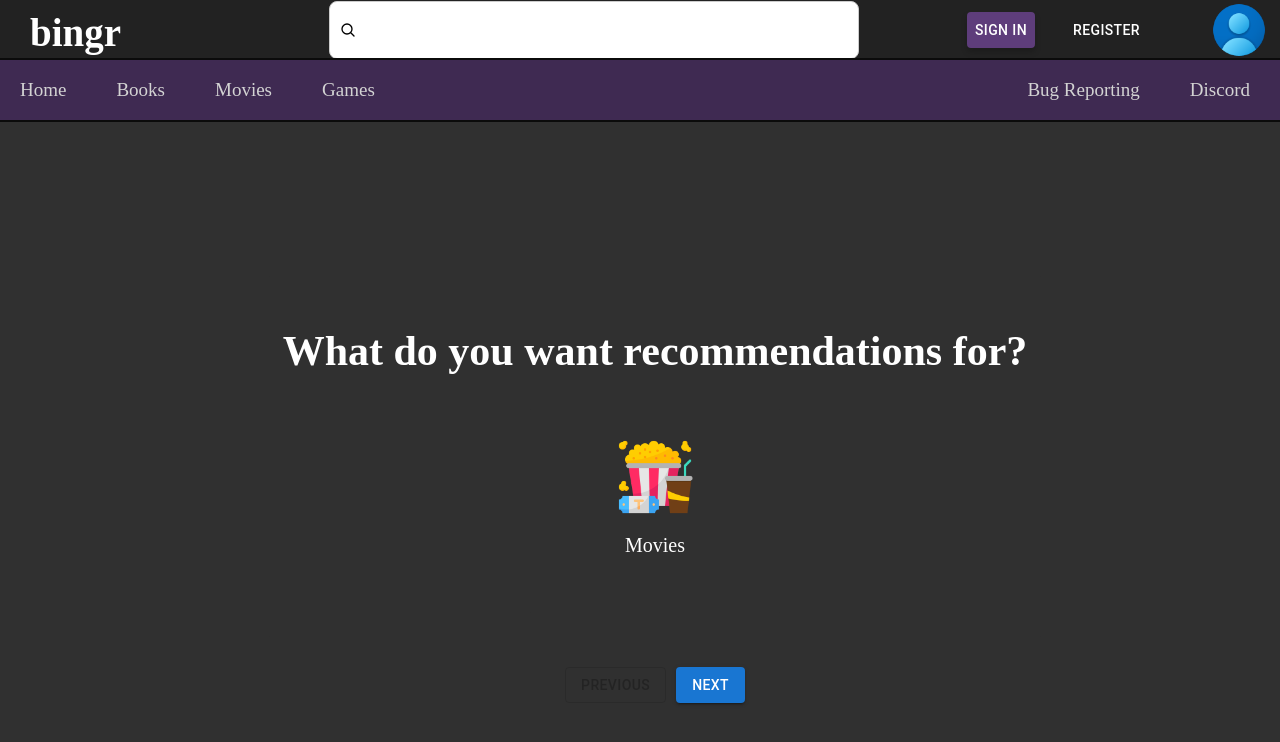
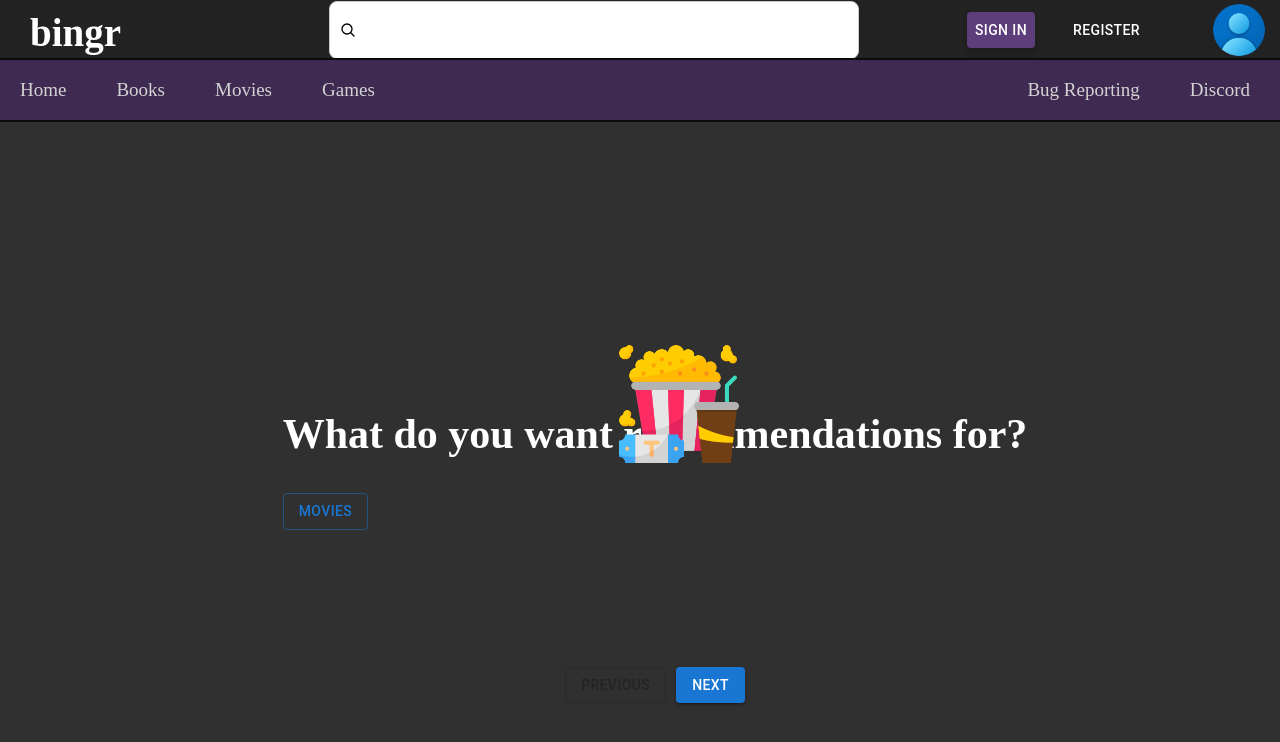
Before and after one commit to stbam/Capstone-Project, a React (Create React App) app: page /onboarding-survey in a window 1280 px wide. Shown: the top 742 px of the page. Built offline with nearby package versions, Linux system fonts and the light colour scheme.

Commit message:
added schema and backend for the survey. I added submit button to the survey webpage and I modified survery.js (not a typo) to send the survey info to the backend

```diff
--- a/src/pages/survery.js
+++ b/src/pages/survery.js
@@ -2,21 +2,19 @@ import React, { useState } from "react";
 import Card from "@mui/material/Card";
 import CardContent from "@mui/material/CardContent";
 import Button from "@mui/material/Button";
-import TextField from "@mui/material/TextField";
 import { motion, AnimatePresence } from "framer-motion";
-import steamTags from "../steamTags";
 import genres from "../movieGenres";
-
 import movieimg from "../assets/images/cinema.png";
-import gameimg from "../assets/images/computer-game.png";
-import bookimg from "../assets/images/reading-book.png";
+import axios from "axios";
 
 export default function OnboardingSurvey() {
   const [selectedMedia, setSelectedMedia] = useState([]);
   const [selectedGenres, setSelectedGenres] = useState([]);
-  const [favorites, setFavorites] = useState("");
-  const [discovery, setDiscovery] = useState("");
-  const [activeCard, setActiveCard] = useState(0); // Track the currently visible card
+  const [preferredLanguage, setPreferredLanguage] = useState("");
+  const [movieLength, setMovieLength] = useState("");
+  const [period, setPeriod] = useState("");
+  const [tryNew, setTryNew] = useState("");
+  const [activeCard, setActiveCard] = useState(0);
 
   const toggleSelection = (value, setFunction, stateArray) => {
     setFunction(
@@ -26,110 +24,71 @@ export default function OnboardingSurvey() {
     );
   };
 
-  const handleSubmit = () => {
+  const handleSubmit = async () => {
+    const userId = localStorage.getItem("userId");
+    if (!userId) {
+      console.error("User ID not found in localStorage.");
+      return;
+    }
+
+  // 🔒 Validation: Ensure all required fields are filled
+  if (
+    selectedMedia.length === 0 ||
+    selectedGenres.length === 0 ||
+    !preferredLanguage ||
+    !movieLength ||
+    !period ||
+    !tryNew
+  ) {
+    alert("Please complete all questions before submitting.");
+    return;
+  }
+
     const surveyData = {
-      selectedMedia,
-      selectedGenres,
-      favorites,
-      discovery,
+      selectedMedia: selectedMedia,
+      selectedGenres: selectedGenres,
+      preferred_language: preferredLanguage,
+      movie_length: movieLength,
+      period: period,
+      try_new: tryNew,
     };
-    console.log("Survey submitted:", surveyData);
-    // Here, you'd send it to your backend
+
+    try {
+      const response = await axios.put(
+        `http://localhost:3003/user/survey/${userId}`,
+        surveyData
+      );
+      console.log("Survey submitted:", response.data);
+      alert("Survey submitted successfully!");
+    } catch (error) {
+      console.error("Error submitting survey:", error);
+      alert("Failed to submit survey.");
+    }
   };
 
   const cards = [
     {
       id: 0,
-      content: (
-        <Card className="card-dark">
-          <CardContent className="p-4">
-            <h2 className="text-xl font-semibold">What do you want recommendations for?</h2>
-            <div className="option-card-container">
-              {[
-                { name: "Movies", img: movieimg },
-              ].map((media) => (
-                <motion.div
-                  key={media.name}
-                  whileHover={{
-                    scale: 1.05,
-                    rotateX: 10,
-                    rotateY: 10,
-                  }}
-                  whileTap={{
-                    scale: 0.95,
-                    rotateX: -10,
-                    rotateY: -10,
-                  }}
-                  transition={{
-                    type: "spring",
-                    stiffness: 500,
-                    damping: 50,
-                  }}
-                >
-                  <Card
-                    className={`option-card ${
-                      selectedMedia.includes(media.name) ? "selected" : ""
-                    }`}
-                    onClick={() =>
-                      toggleSelection(media.name, setSelectedMedia, selectedMedia)
-                    }
-                  >
-                    <CardContent>
-                      <img src={media.img} alt={media.name} />
-                      <p>{media.name}</p>
-                    </CardContent>
-                  </Card>
-                </motion.div>
-              ))}
-            </div>
-          </CardContent>
-        </Card>
-      ),
+      title: "What do you want recommendations for?",
+      image: movieimg,
+      options: ["Movies"],
+      type: "multi",
+      handler: (val) => toggleSelection(val, setSelectedMedia, selectedMedia),
+      state: selectedMedia,
     },
     {
       id: 1,
-      content: (
-        <Card className="card-dark">
-          {/* Add the image in the top-right corner */}
-          <img
-            src={movieimg}
-            alt="Card Icon"
-            className="card-icon"
-          />
-          <CardContent className="p-4 grid gap-4">
-            <h2 className="text-xl font-semibold">What movie genres do you most enjoy?</h2>
-            <div className="grid grid-cols-2 gap-2">
-              {genres.map((genre) => (
-                <Button
-                  key={genre.id}
-                  variant={
-                    selectedGenres.includes(genre.name)
-                      ? "contained"
-                      : "outlined"
-                  }
-                  onClick={() =>
-                    toggleSelection(
-                      genre.name,
-                      setSelectedGenres,
-                      selectedGenres
-                    )
-                  }
-                >
-                  {genre.name}
-                </Button>
-              ))}
-            </div>
-          </CardContent>
-        </Card>
-      ),
+      title: "What movie genres do you most enjoy?",
+      image: movieimg,
+      options: genres.map((g) => g.name),
+      type: "multi",
+      handler: (val) => toggleSelection(val, setSelectedGenres, selectedGenres),
+      state: selectedGenres,
     },
     {
       id: 2,
-      content: (
-        <Card className="card-dark">
-          <CardContent className="p-4 grid gap-4">
-            <h2 className="text-xl font-semibold">What is your preferred language?</h2>
-            {[
+      title: "What is your preferred language?",
+      options: [
         "English",
         "Spanish",
         "French",
@@ -140,93 +99,52 @@ export default function OnboardingSurvey() {
         "Russian",
         "Italian",
         "Portuguese",
-            ].map((option) => (
-              <Button
-                key={option}
-                variant={discovery === option ? "contained" : "outlined"}
-                onClick={() => setDiscovery(option)}
-              >
-                {option}
-              </Button>
-            ))}
-          </CardContent>
-        </Card>
-      ),
+      ],
+      type: "single",
+      handler: setPreferredLanguage,
+      state: preferredLanguage,
     },
     {
       id: 3,
-      content: (
-        <Card className="card-dark">
-          <CardContent className="p-4 grid gap-4">
-            <h2 className="text-xl font-semibold">What is your preferred movie length?</h2>
-            {[
+      title: "What is your preferred movie length?",
+      options: [
         "Less than 90 minutes",
         "90-120 minutes",
         "120-150 minutes",
         "Over 150 minutes",
         "No preference",
-            ].map((option) => (
-              <Button
-                key={option}
-                variant={discovery === option ? "contained" : "outlined"}
-                onClick={() => setDiscovery(option)}
-              >
-                {option}
-              </Button>
-            ))}
-          </CardContent>
-        </Card>
-      ),
+      ],
+      type: "single",
+      handler: setMovieLength,
+      state: movieLength,
     },
     {
       id: 4,
-      content: (
-        <Card className="card-dark">
-          <CardContent className="p-4 grid gap-4">
-            <h2 className="text-xl font-semibold">Do you prefer movies from a certain time period?</h2>
-            {[
+      title: "Do you prefer movies from a certain time period?",
+      options: [
         "Before 1970",
         "1970-1980",
         "1990-2000",
         "2010-2020",
         "2020+",
         "No preference",
-            ].map((option) => (
-              <Button
-                key={option}
-                variant={discovery === option ? "contained" : "outlined"}
-                onClick={() => setDiscovery(option)}
-              >
-                {option}
-              </Button>
-            ))}
-          </CardContent>
-        </Card>
-      ),
+      ],
+      type: "single",
+      handler: setPeriod,
+      state: period,
     },
     {
       id: 5,
-      content: (
-        <Card className="card-dark">
-          <CardContent className="p-4 grid gap-4">
-            <h2 className="text-xl font-semibold">How often do you try something new?</h2>
-            {[
+      title: "How often do you try something new?",
+      options: [
         "All the time — I’m always exploring",
         "Sometimes — if it looks interesting",
         "Rarely — I stick with what I know",
         "Never — please just show me safe picks",
-            ].map((option) => (
-              <Button
-                key={option}
-                variant={discovery === option ? "contained" : "outlined"}
-                onClick={() => setDiscovery(option)}
-              >
-                {option}
-              </Button>
-            ))}
-          </CardContent>
-        </Card>
-      ),
+      ],
+      type: "single",
+      handler: setTryNew,
+      state: tryNew,
     },
   ];
 
@@ -261,7 +179,7 @@ export default function OnboardingSurvey() {
           flexDirection: "column",
           alignItems: "center",
           justifyContent: "center",
-          minHeight: "calc(100vh - 80px)", // Subtract navbar height to center cards
+          minHeight: "calc(100vh - 80px)",
         }}
       >
         <AnimatePresence mode="wait">
@@ -276,14 +194,43 @@ export default function OnboardingSurvey() {
                   transition={{ duration: 0.5 }}
                   className="card-container"
                 >
-                  {card.content}
+                  <Card className="card-dark">
+                    {card.image && (
+                      <img src={card.image} alt="Card Icon" className="card-icon" />
+                    )}
+                    <CardContent className="p-4 grid gap-4">
+                      <h2 className="text-xl font-semibold">{card.title}</h2>
+                      <div className="grid grid-cols-2 gap-2">
+                        {card.options.map((option) => (
+                          <Button
+                            key={option}
+                            variant={
+                              card.type === "multi"
+                                ? card.state.includes(option)
+                                  ? "contained"
+                                  : "outlined"
+                                : card.state === option
+                                ? "contained"
+                                : "outlined"
+                            }
+                            onClick={() =>
+                              card.type === "multi"
+                                ? card.handler(option)
+                                : card.handler(option)
+                            }
+                          >
+                            {option}
+                          </Button>
+                        ))}
+                      </div>
+                    </CardContent>
+                  </Card>
                 </motion.div>
               )
           )}
         </AnimatePresence>
       </motion.div>
 
-      {/* Navigation Buttons */}
       <div className="navigation-buttons" style={{ marginTop: "-150px" }}>
         <Button
           onClick={handlePrevious}
@@ -293,13 +240,15 @@ export default function OnboardingSurvey() {
         >
           Previous
         </Button>
-        <Button
-          onClick={handleNext}
-          disabled={activeCard === cards.length - 1}
-          variant="contained"
-        >
+        {activeCard === cards.length - 1 ? (
+          <Button onClick={handleSubmit} variant="contained">
+            Submit
+          </Button>
+        ) : (
+          <Button onClick={handleNext} variant="contained">
             Next
           </Button>
+        )}
       </div>
     </div>
   );
```
Also changed, not shown: src/backend/models/userSchema.js (+10 -9 lines), src/backend/server.js (+21 -0 lines), 1 other file (tests, documents, lock files or other folders). Lines whose indentation alone changed are shown as unchanged.
